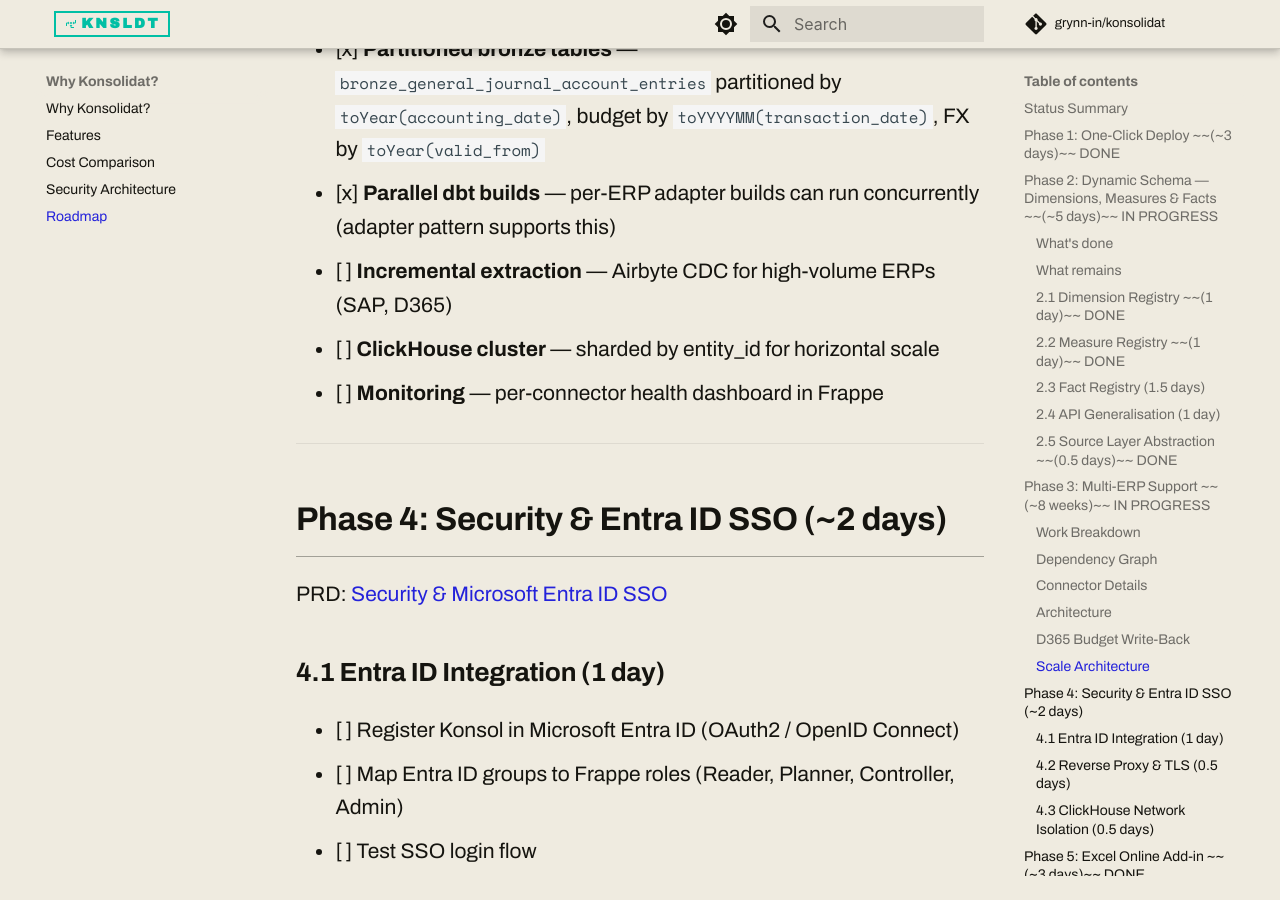
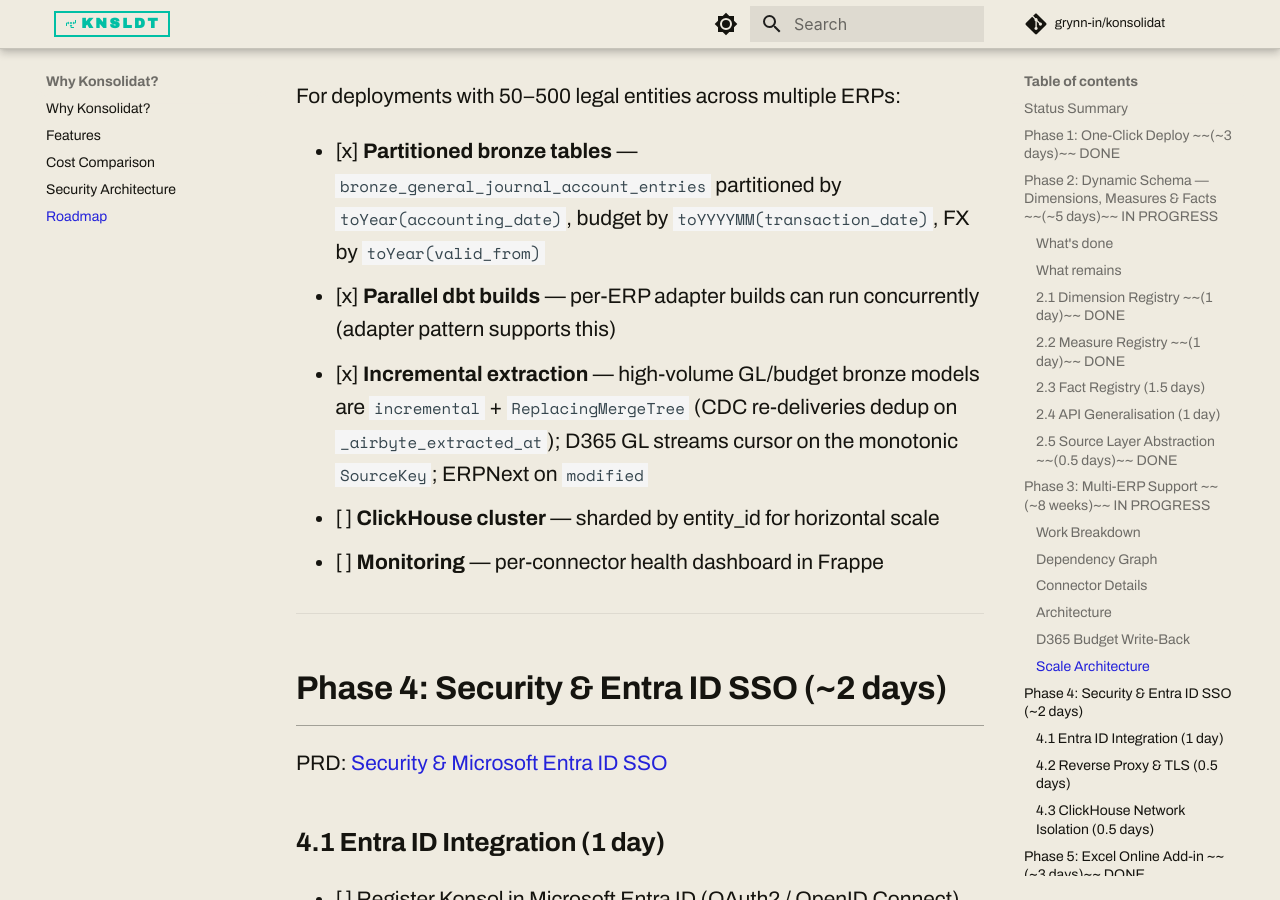
Before and after one commit to grynn-in/konsolidat, an MkDocs documentation site: the page built from docs/reference/roadmap.md, in a window 1280 px wide and 900 px high, scrolled down 10753 px. Built offline with MkDocs 1.6.1 and Material for MkDocs 9.7.7, drawn with Linux system fonts in a browser that asks for light colours; comment, search, counter and statistics services are not loaded; some of the changed text lies outside the part shown.

Commit message:
docs(roadmap): mark Scale incremental extraction done

```diff
--- a/docs/reference/roadmap.md
+++ b/docs/reference/roadmap.md
@@ -141,7 +141,7 @@ Konsolidat's silver/gold layers are already ERP-agnostic. The canonical staging
 | SAP Business One Connector | 2 days | Not started — PRD: [SAP B1](../prd/PRD-SAP-B1-CONNECTOR.md) |
 | ERPNext Connector | 2 days | Not started — PRD: [ERPNext](../prd/PRD-ERPNEXT-CONNECTOR.md) |
 | Dimension Harmonization | 3 days | Not started — PRD: [Dimension Harmonization](../prd/PRD-DIMENSION-HARMONIZATION.md) |
-| Scale Architecture (50–500 LEs) | 5 days | **Partial** — bronze partitioning done, incremental extraction not started — PRD: [Scale Architecture](../prd/PRD-SCALE-ARCHITECTURE.md) |
+| Scale Architecture (50–500 LEs) | 5 days | **Partial** — bronze partitioning + incremental extraction done; CH cluster sharding + per-connector health dashboard remaining — PRD: [Scale Architecture](../prd/PRD-SCALE-ARCHITECTURE.md) |
 | Connector Registry (Frappe) | 2 days | Not started — PRD: [Connector Registry](../prd/PRD-CONNECTOR-REGISTRY.md) |
 
 ### Dependency Graph
@@ -216,7 +216,7 @@ For deployments with 50–500 legal entities across multiple ERPs:
 
 - [x] **Partitioned bronze tables** — `bronze_general_journal_account_entries` partitioned by `toYear(accounting_date)`, budget by `toYYYYMM(transaction_date)`, FX by `toYear(valid_from)`
 - [x] **Parallel dbt builds** — per-ERP adapter builds can run concurrently (adapter pattern supports this)
-- [ ] **Incremental extraction** — Airbyte CDC for high-volume ERPs (SAP, D365)
+- [x] **Incremental extraction** — high-volume GL/budget bronze models are `incremental` + `ReplacingMergeTree` (CDC re-deliveries dedup on `_airbyte_extracted_at`); D365 GL streams cursor on the monotonic `SourceKey`; ERPNext on `modified`
 - [ ] **ClickHouse cluster** — sharded by entity_id for horizontal scale
 - [ ] **Monitoring** — per-connector health dashboard in Frappe
 
```
